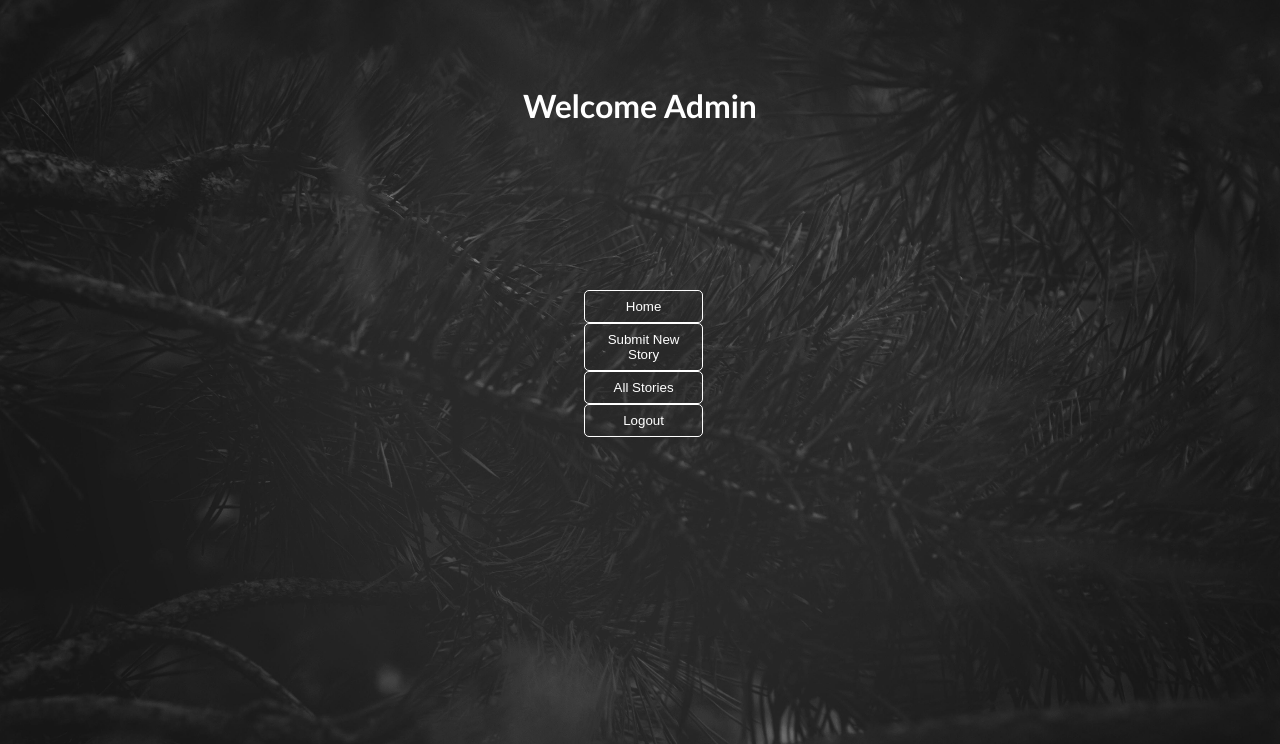
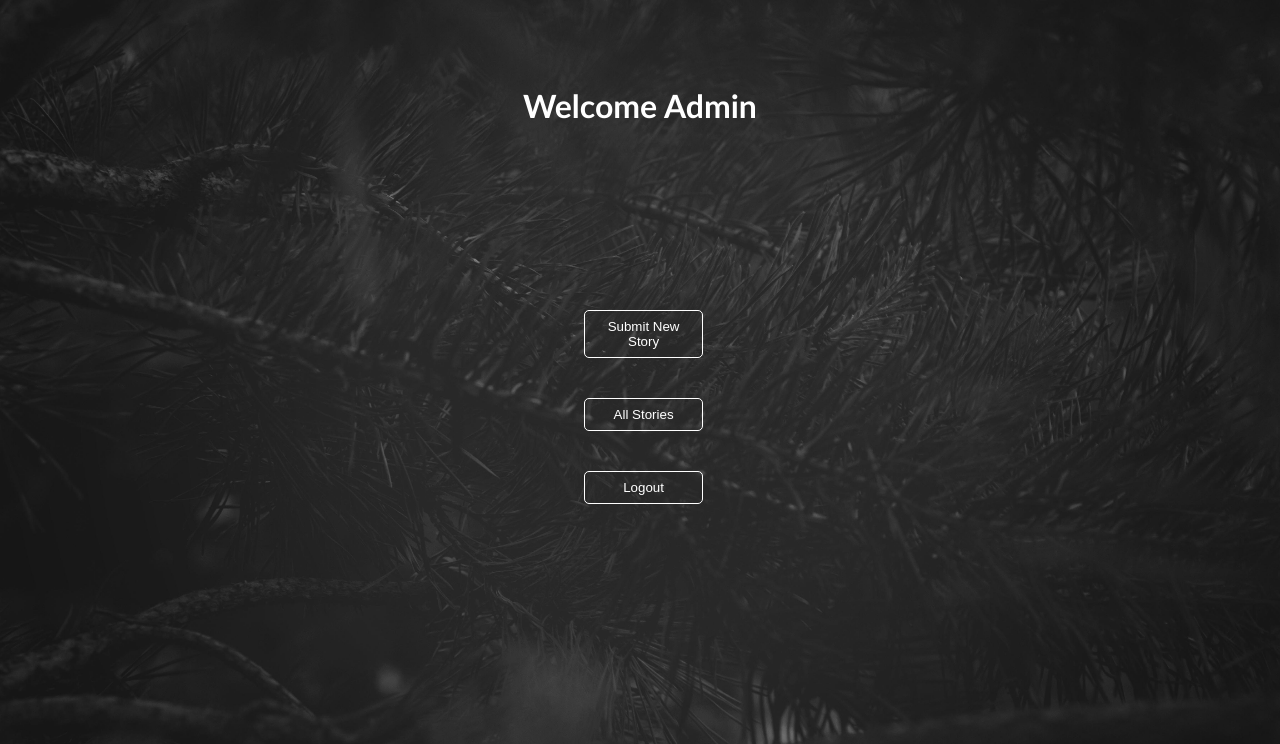
Before and after one commit to chrisliang98/1.62X10ToThe11, a Flask app: page / in a window 1280 px wide. Shown: the top 744 px of the page. Run offline with Flask 2, Linux system fonts and the light colour scheme; a user stored in the database is signed in.

Commit message:
home page buttons

```diff
--- a/static/style.css
+++ b/static/style.css
@@ -97,6 +97,19 @@ button {
   transition: all 0.5s ease-in;
 }
 
+.homeNav {
+    display: inline-block;
+    width:10%;
+    margin:20px;
+    padding: 8px;
+    border-radius:5px;
+    background-color: Transparent;
+    color: #fff;
+    border: 1px solid #fff;
+    outline: none;
+    text-decoration: none;
+}
+
 .navbar {
     display: inline-block;
     width:10%;
--- a/templates/home.html
+++ b/templates/home.html
@@ -12,10 +12,9 @@
             </font>
             <nav>
             <span class="center"><font size="40">
-                <button onclick="location.href='/'" class="navbar">Home</button><br>
-                <button id="inputspace" onclick="location.href='newStory'" class="navbar">Submit New Story</button><br>
-                <button id="inputspace" onclick="location.href='/stories'" class="navbar">All Stories </button><br>
-                <button id="inputspace" onclick="location.href='/logout'" class="navbar">Logout</button>
+                <button id="inputspace" onclick="location.href='newStory'" class="homeNav">Submit New Story</button><br>
+                <button id="inputspace" onclick="location.href='/stories'" class="homeNav">All Stories </button><br>
+                <button id="inputspace" onclick="location.href='/logout'" class="homeNav">Logout</button>
             </font></span>
         </nav>
                 {% else %}
```
Also changed, not shown: README.md.
